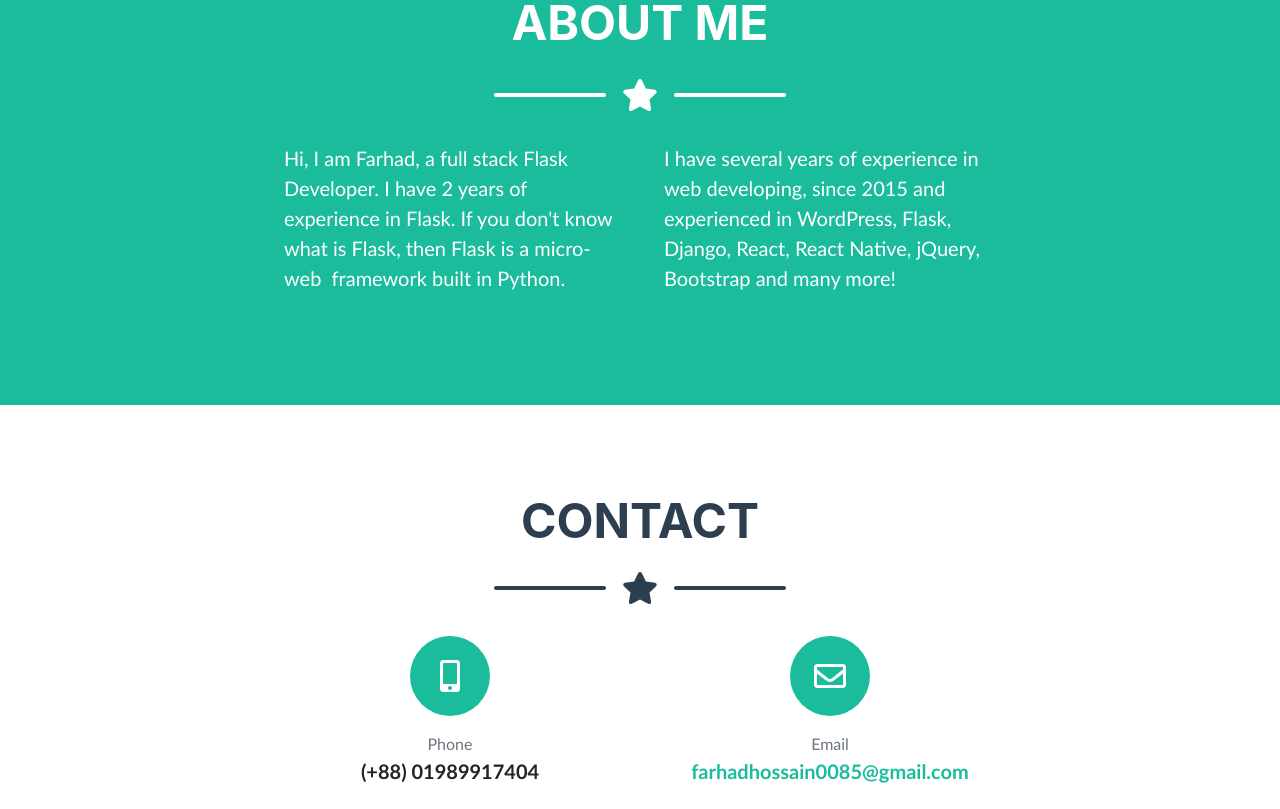
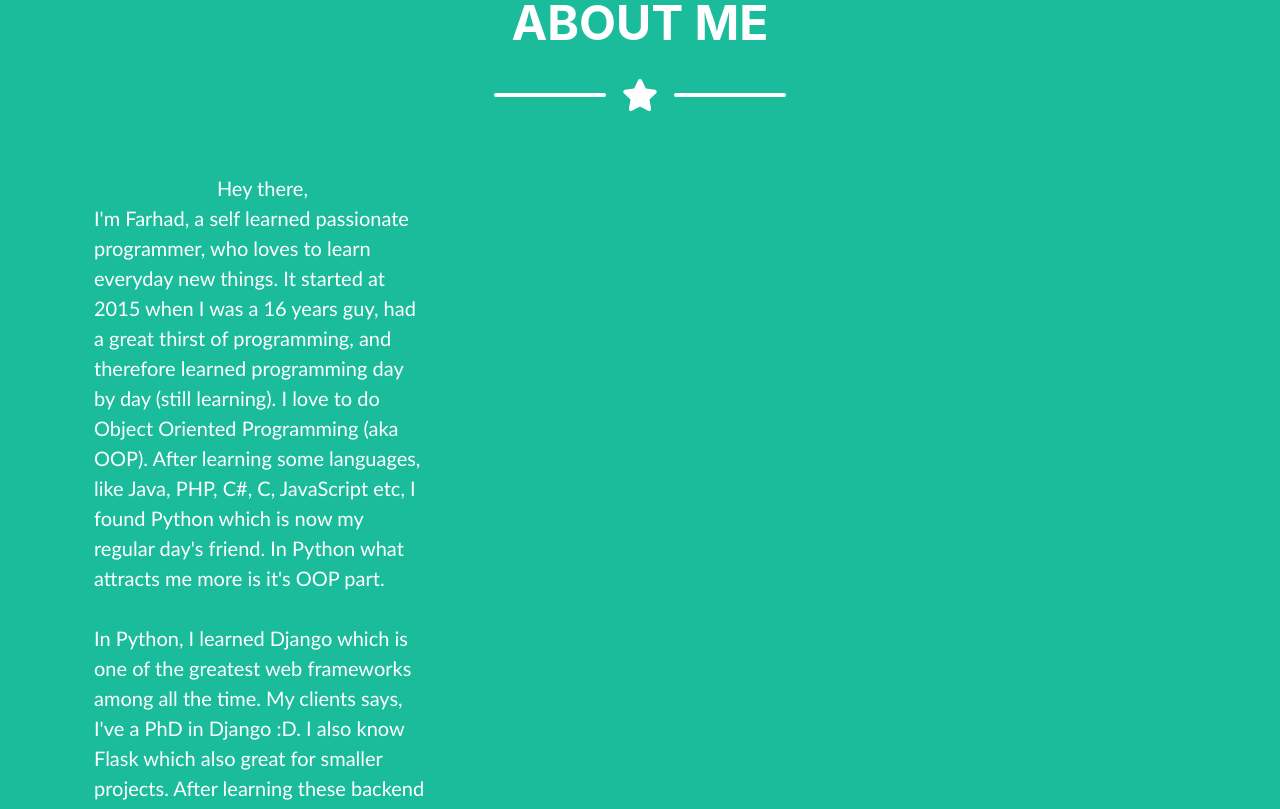
Before and after one commit to farhad0085/farhad0085.github.io, a plain HTML site: page index.html in a window 1280 px wide. Shown: the part 1740-2549 px from the top of the page. Drawn offline with nearby package versions, Linux system fonts and the light colour scheme; a web font is replaced by a local one.

Commit message:
Update index.html

```diff
--- a/index.html
+++ b/index.html
@@ -326,12 +326,20 @@ Users can register their account and then can upload videos from their profile,
                 </div>
                 <!-- About Section Content-->
                 <div class="row">
-                    <div class="col-lg-4 ml-auto">
-                        <p class="pre-wrap lead">Hi, I am Farhad, a full stack Flask Developer. I have 2 years of experience in Flask. If you don't know what is Flask, then Flask is a micro-web  framework built in Python. </p>
+                    <div class="col-lg-4">
+                        <p class="pre-wrap lead">
+                        Hey there,
+I'm Farhad, a self learned passionate programmer, who loves to learn everyday new things. It started at 2015 when I was a 16 years guy, had a great thirst of programming, and therefore learned programming day by day (still learning). I love to do Object Oriented Programming (aka OOP). After learning some languages, like Java, PHP, C#, C, JavaScript etc, I found Python which is now my regular day's friend. In Python what attracts me more is it's OOP part.
+
+In Python, I learned Django which is one of the greatest web frameworks among all the time. My clients says, I've a PhD in Django :D. I also know Flask which also great for smaller projects. After learning these backend technologies, my thirst grown more, I later learned React, which is currently most loved Frontend technology. While working with React, I found I need something to manage application's states, So later, learned Redux which is also loved by frontend developers.
+
+I love to explore new thing everyday, I believe in one word, "It's not useless to learn anything. Anything means anything, someday it'll be useful for sure", And therefore I try to learn everyday and will continue until death!
+
+Regards,
+Have a nice day!
+                        </p>
                     </div>
-                    <div class="col-lg-4 mr-auto">
-                        <p class="pre-wrap lead">I have several years of experience in web developing, since 2015 and experienced in WordPress, Flask, Django, React, React Native, jQuery, Bootstrap and many more!</p>
-                    </div>
+
                 </div>
             </div>
         </section>
```
